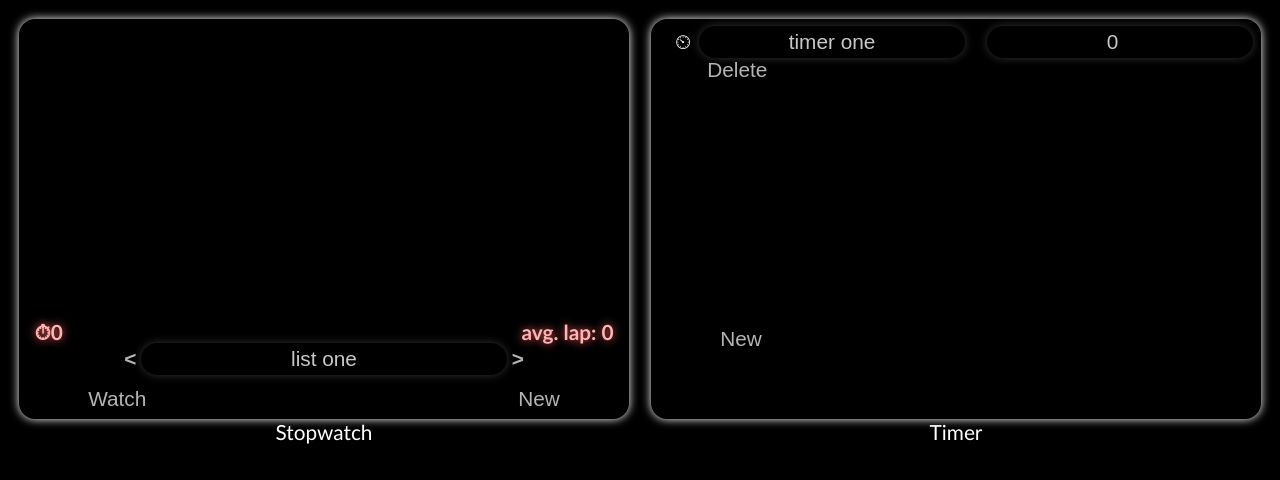
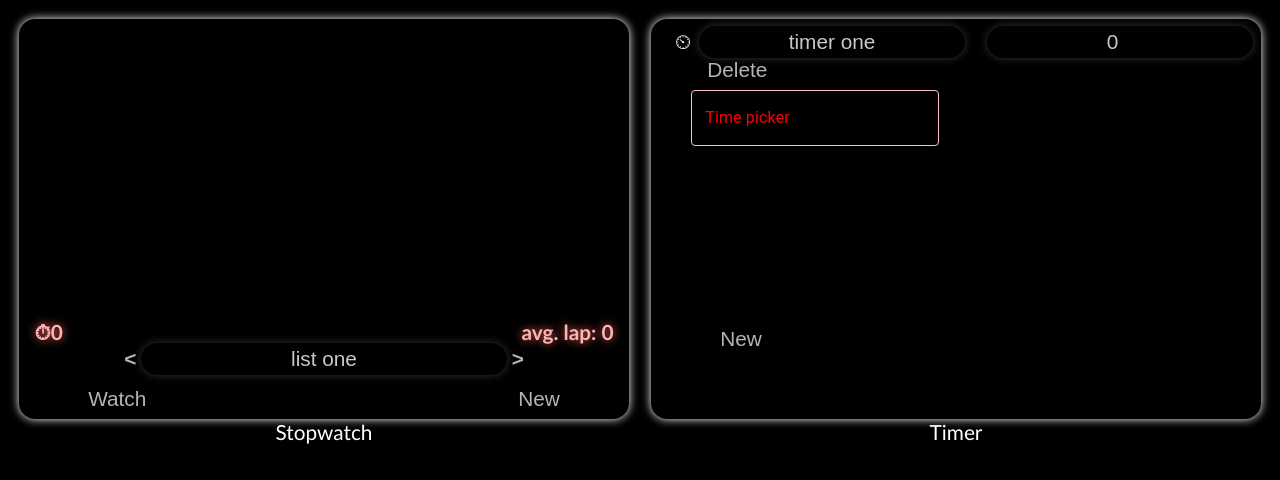
Before and after one commit to moefingers/react-timer_stop-watch, a React (Vite) app: page / in a window 1280 px wide. Shown: the top 480 px of the page. Built offline with nearby package versions, Linux system fonts and the light colour scheme.

Commit message:
testing integration of mui time picker

```diff
--- a/src/timer/SingleTimer.jsx
+++ b/src/timer/SingleTimer.jsx
@@ -1,6 +1,10 @@
 import { useState, useEffect, useRef } from 'react'
 import { fadeOpacityIn, slideInFromLeft, slideOutToRight } from '../assets/Animations'
 import { useInterval } from 'usehooks-ts'
+//import TimePicker component from material ui
+import {LocalizationProvider, TimePicker} from '@mui/x-date-pickers'
+import { AdapterDateFns } from '@mui/x-date-pickers/AdapterDateFnsV3'
+
 export default function SingleTimer({objectPseudoIndex, object, updateMatrix, deleteFromMatrix}) {
 
     const [previousTimeElapsed, setPreviousTimeElapsed] = useState(0)
@@ -71,7 +75,59 @@ export default function SingleTimer({objectPseudoIndex, object, updateMatrix, de
                 {object.timeElapsed != 0 && <button className="timer-button" onClick={resetTimer}>Reset</button>}
                 {object.initialTime - (object.timeElapsed || 0) != 0 && <button className="timer-button" onClick={startStopTimer}>{useIntervalActive ? "Stop" : "Start"}</button>}
             </div>
+            <LocalizationProvider dateAdapter={AdapterDateFns}>
+                <TimePicker sx={{
 
+                    '& .MuiOutlinedInput-notchedOutline': {
+                        color: 'pink',
+                        borderColor: 'pink',
+                        transition: ".3s",
+                        '&:hover': {
+                            borderColor: 'green',
+                        },
+                        '&.Mui-focused': {
+                            borderColor: 'purple',
+                        },
+                    },
+                    '& .MuiOutlinedInput-root': {
+                        color: 'white',
+                        '&.Mui-focused .MuiOutlinedInput-notchedOutline': {
+                            borderColor: 'purple'
+                        }
+                    },
+                    '& .MuiSvgIcon-root': {
+                        color: 'pink'
+                    },
+                    '& .MuiOutlinedInput-root': {
+                        color: 'white',
+                        '& fieldset': {
+                            color: 'red',
+                        },
+                        '&:hover fieldset': {
+                            color: 'green',
+                        },
+                        '&.Mui-focused fieldset': {
+                            color: 'purple',
+                        },
+                    },
+                    '& .MuiInputLabel-root': {
+                        color: 'red',
+
+                    },
+
+                    '& .MuiMenuItem-root': {
+                        color: 'red',
+
+                    },
+
+
+
+                }}
+
+                    label="Time picker"
+                    format={`hh:mm:ss`}
+                />
+            </LocalizationProvider>
         </li>
     )
 }
```
Also changed, not shown: package.json (+5 -2 lines), 1 other file (tests, documents, lock files or other folders).
